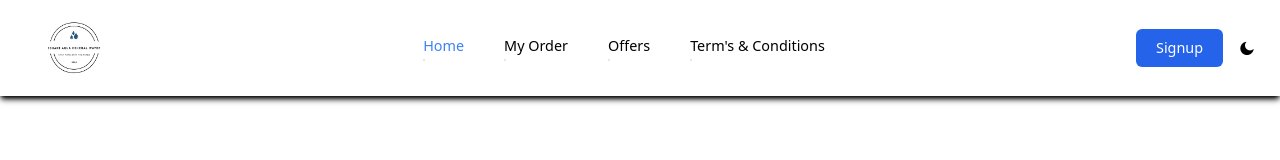
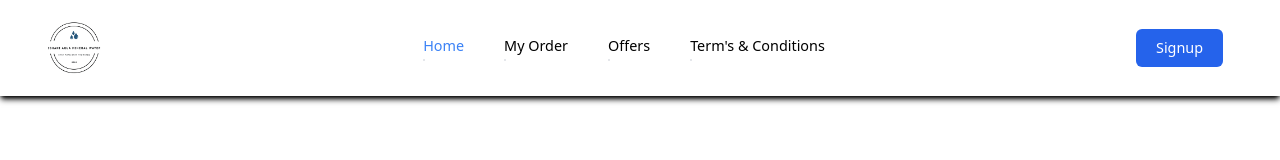
Before and after one commit to rishabh0777/ishaniaqua, a React (Vite) app: page / in a window 1280 px wide. Shown: the top 160 px of the page. Built offline with nearby package versions, Linux system fonts and the light colour scheme; no server answers.

Commit message:
Removed dark mode icon

```diff
--- a/src/components/Navbar.jsx
+++ b/src/components/Navbar.jsx
@@ -212,7 +212,6 @@ const Navbar = () => {
               text="Signup"
             />
           )}
-          <i className="ri-moon-fill text-black"></i>
         </div>
         <h2 className="md:hidden" onClick={toggleMenu}>
           <i className="ri-menu-4-fill text-blue-500 text-2xl active:text-blue-400"></i>
```
